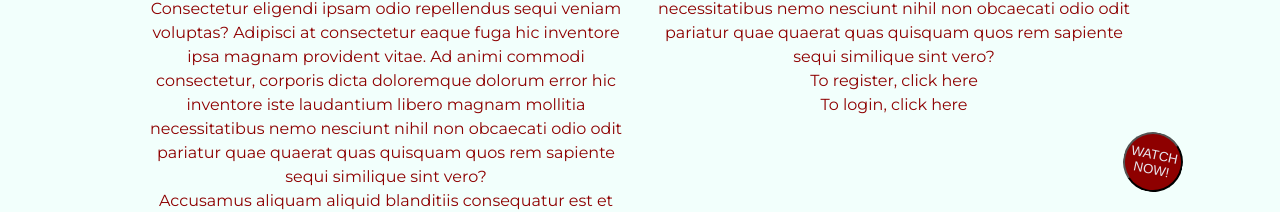
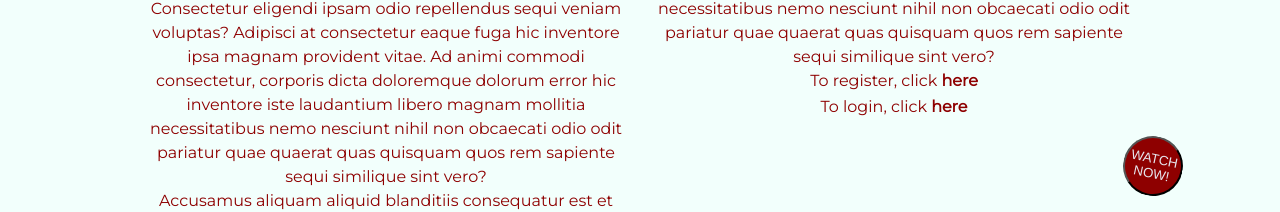
Before and after one commit to ayalena/yogashare-frontend, a React (Create React App) app: page / in a window 1280 px wide. Shown: the part 719-931 px from the top of the page. Built offline with nearby package versions, Linux system fonts and the light colour scheme; a web font is replaced by a local one.

Commit message:
backup before changing profile

```diff
--- a/src/components/Button/Button.css
+++ b/src/components/Button/Button.css
@@ -92,3 +92,8 @@ button {
     height: 30px;
     color: black;
 }
+
+.update-button:hover {
+    width: 205px;
+    height: 35px;
+}
--- a/src/components/VideoFileUpload/VideoFileUpload.js
+++ b/src/components/VideoFileUpload/VideoFileUpload.js
@@ -56,9 +56,9 @@ function VideoFileUpload() {
                                     {selectedFiles && selectedFiles[0].name}
                                 </div>
                             ) : (
-                                <div className="video-upload-text"> Drag and drop file here, <br/>
+                                <div className="video-upload-text"> Drag and drop <br/>
                                     <MdOutlineFileUpload className="video-upload-icon"/> or click to upload file
-                                    <p className="file-upload-small-text">(Only *.mp4 videos will be accepted, with a maximum of 150 000 kilobytes)</p>
+                                    <p className="file-upload-small-text">(Only *.mp4 videos with a maximum of 150MB will be accepted)</p>
                                 </div>
                             )}
                             </div>
--- a/src/pages/Home/Home.css
+++ b/src/pages/Home/Home.css
@@ -19,19 +19,19 @@ body {
     text-align: center;
 }
 
-/*.link::after {*/
-/*    display: block;*/
-/*    content: "";*/
-/*    width: 0%;*/
-/*    font-size: larger;*/
-/*    height: 2px;*/
-/*    background-color: #8e0000;*/
-/*    transition: width .45s ease-in-out;*/
-/*}*/
+b::after {
+    display: block;
+    content: "";
+    width: 0%;
+    font-size: larger;
+    height: 2px;
+    background-color: #8e0000;
+    transition: width .45s ease-in-out;
+}
 
-/*.link:hover::after {*/
-/*    width: 100%;*/
-/*}*/
+b:hover::after {
+    width: 100%;
+}
 
 
 
--- a/src/pages/Home/Home.js
+++ b/src/pages/Home/Home.js
@@ -61,8 +61,8 @@ function Home() {
                         similique sint vero?
                     </p>
 
-                    <p>To register, click  <Link to="/signup" className="link">here</Link></p>
-                    <p>To login, click  <Link to="/signin" className="link">here</Link></p>
+                    <p>To register, click  <Link to="/signup"> <b> here </b></Link></p>
+                    <p>To login, click  <Link to="/signin"><b> here </b></Link></p>
 
                     <Button
                         className="round-button"
--- a/src/pages/UserProfile/UserProfile.js
+++ b/src/pages/UserProfile/UserProfile.js
@@ -11,11 +11,8 @@ import Button from "../../components/Button/Button";
 
 function UserProfile() {
     // const { id } = useParams();
-
     const history = useHistory()
     const {user, logOut, isAdmin} = useContext(AuthContext)
-
-
 
     const [profileData, setProfileData] = useState({});
 
@@ -86,10 +83,10 @@ function UserProfile() {
                 {/*}*/}
 
                 {!isAdmin &&
-                <p>To watch media content, click <Link to="/media"> here! </Link></p>
+                <p>To watch media content, click <Link to="/media"> <b> here! </b> </Link></p>
                 }
                 {isAdmin &&
-                <p>To post a video, click <Link to="/fileupload"> here! </Link></p>
+                <p>To post a video, click <Link to="/fileupload"> <b> here! </b> </Link></p>
                 }
 
                 <Button
```
